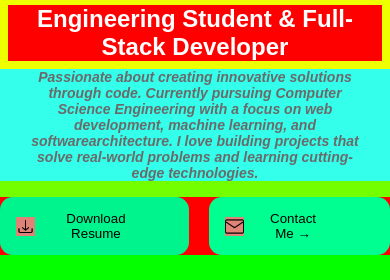
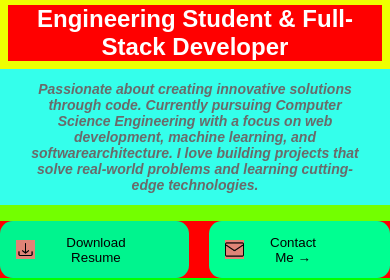
Before and after one commit to vishal-khilari/portfolio, a plain HTML site: page index.html in a window 390 px wide. Shown: the part 393-673 px from the top of the page. Drawn offline with Linux system fonts and the light colour scheme.

Commit message:
Framework of main page for mobile view id done.

```diff
--- a/style.css
+++ b/style.css
@@ -148,16 +148,16 @@
     width: auto;
     justify-content: center;
     align-items: center;
-    /* padding: 0vh 12%; */
+    padding: clamp(5px, 3vw, 5vh) clamp(8px, 8vw, 130px);
     font-style: italic;
 }
 
 #details {
     color: rgb(106, 106, 106);
     font-family: Arial, Helvetica, sans-serif;
-    font-size: clamp(14px, 2vw,24px);
+    font-size: clamp(14px, 2vw, 25px);
     text-align: center;
-    margin: 0vw 7vw 0vw 7vw;
+    /* margin: 0px clamp(10px, 3vh, 60px); */
 }
 
 #impbtnsdiv {
```
